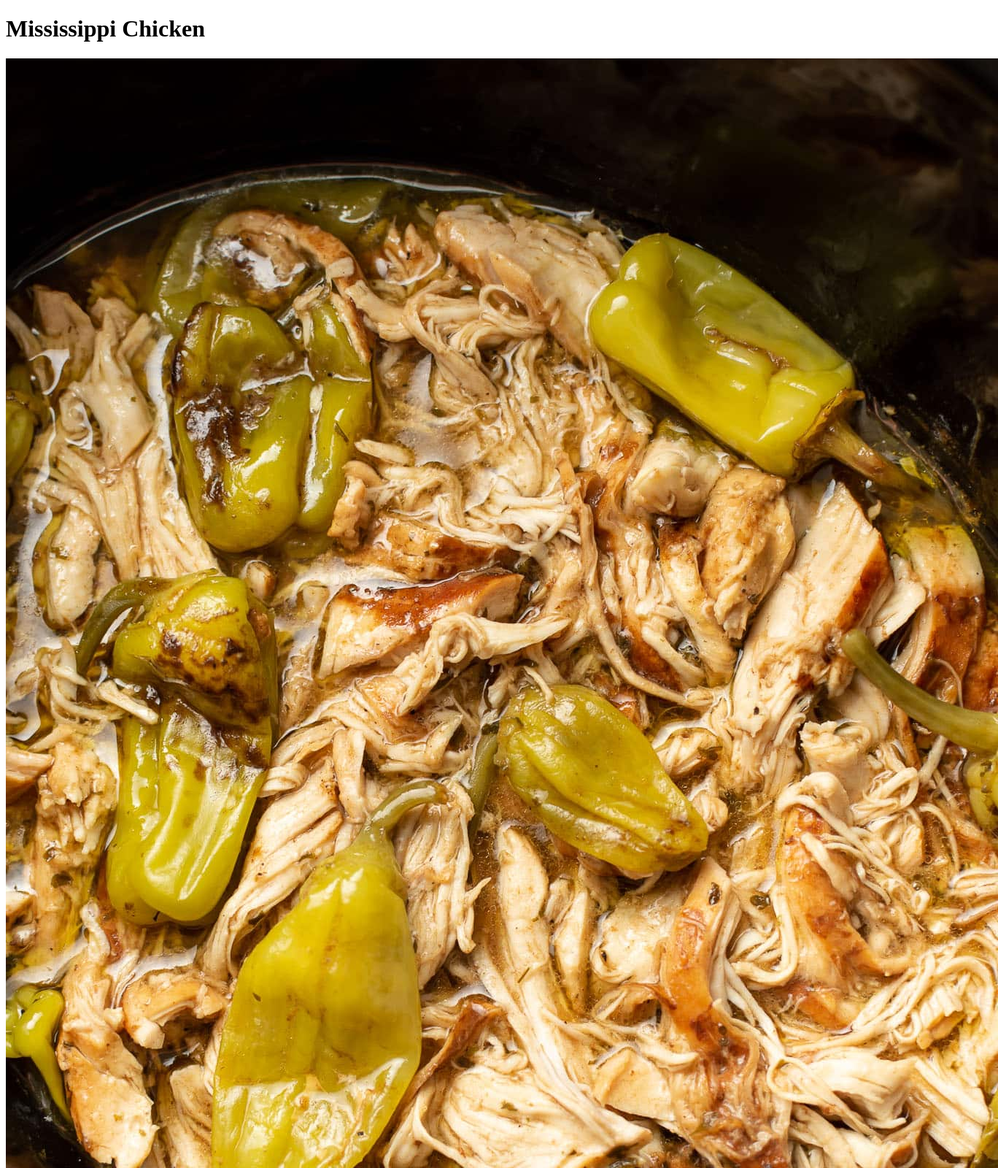
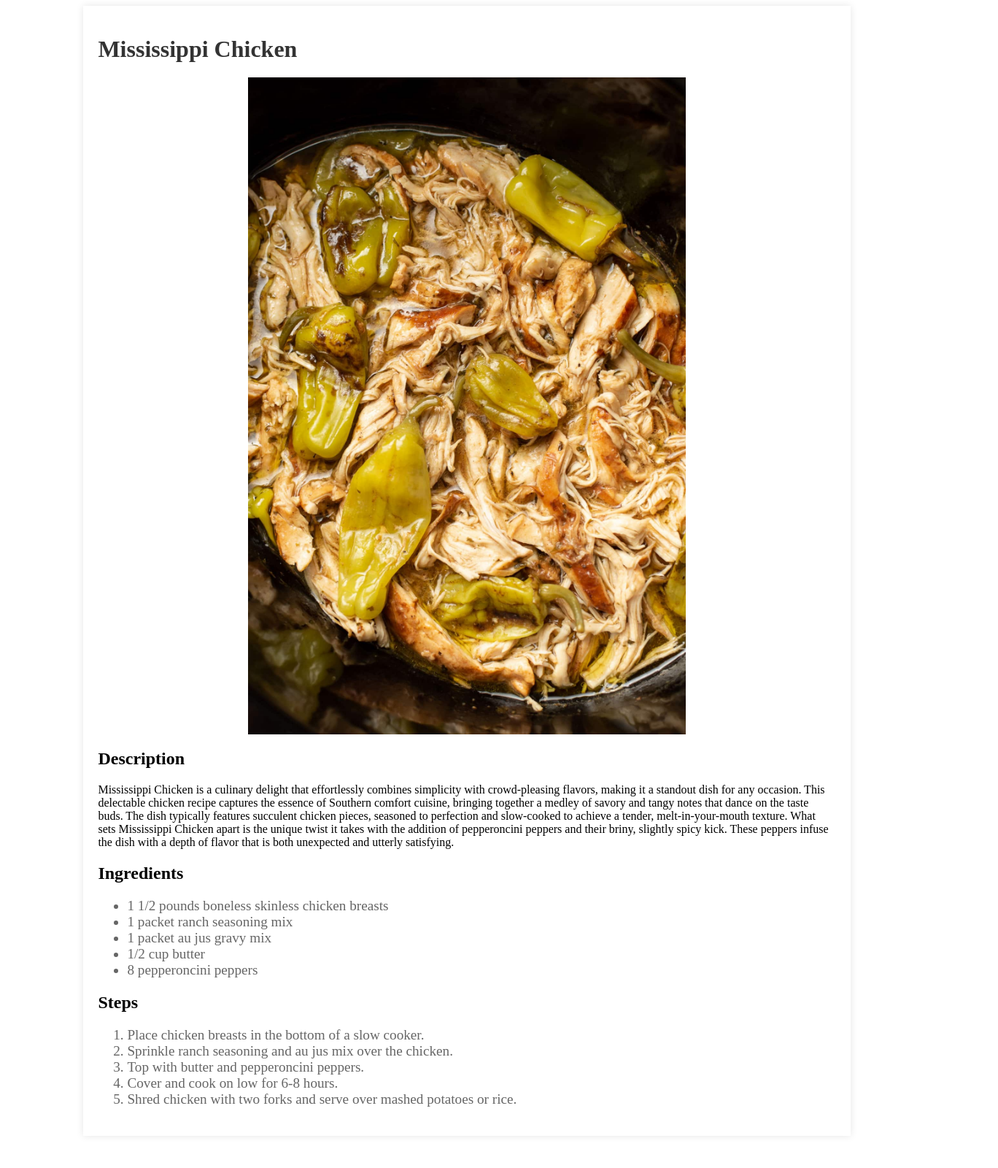
Before and after one commit to AllanJones24/odin-recipes, a plain HTML site: page recipes/mississippiChicken.html in a window 1280 px wide. Shown: the top 1600 px of the page at 73% size, 1368 px wide, since content can reach past the window. After the commit the page ends 1564 px from the top, so only its background shows below. Drawn offline with Linux system fonts and the light colour scheme.

Commit message:
Added style to each page and added a new style sheet for the index page.

```diff
--- a/recipes/mississippiChicken.html
+++ b/recipes/mississippiChicken.html
@@ -4,25 +4,28 @@
     <meta charset="UTF-8" />
     <meta name="viewport" content="width=device-width, initial-scale=1.0" />
     <title>Document</title>
+    <link rel="stylesheet" href="/styles/recipes.css" />
   </head>
   <body>
-    <h1>Mississippi Chicken</h1>
+    <div class="recipe-container">
+      <h1 class="recipe-title">Mississippi Chicken</h1>
       <img src="/photos/mississippiChicken.jpeg" alt="Mississippi Chicken" />
       <h2>Description</h2>
-    <p>
+      <p class="recipe-description">
         Mississippi Chicken is a culinary delight that effortlessly combines
-      simplicity with crowd-pleasing flavors, making it a standout dish for any
-      occasion. This delectable chicken recipe captures the essence of Southern
-      comfort cuisine, bringing together a medley of savory and tangy notes that
-      dance on the taste buds. The dish typically features succulent chicken
-      pieces, seasoned to perfection and slow-cooked to achieve a tender,
-      melt-in-your-mouth texture. What sets Mississippi Chicken apart is the
-      unique twist it takes with the addition of pepperoncini peppers and their
-      briny, slightly spicy kick. These peppers infuse the dish with a depth of
-      flavor that is both unexpected and utterly satisfying.
+        simplicity with crowd-pleasing flavors, making it a standout dish for
+        any occasion. This delectable chicken recipe captures the essence of
+        Southern comfort cuisine, bringing together a medley of savory and tangy
+        notes that dance on the taste buds. The dish typically features
+        succulent chicken pieces, seasoned to perfection and slow-cooked to
+        achieve a tender, melt-in-your-mouth texture. What sets Mississippi
+        Chicken apart is the unique twist it takes with the addition of
+        pepperoncini peppers and their briny, slightly spicy kick. These peppers
+        infuse the dish with a depth of flavor that is both unexpected and
+        utterly satisfying.
       </p>
       <h2>Ingredients</h2>
-    <ul>
+      <ul class="recipe-ingredients">
         <li>1 1/2 pounds boneless skinless chicken breasts</li>
         <li>1 packet ranch seasoning mix</li>
         <li>1 packet au jus gravy mix</li>
@@ -30,7 +33,7 @@
         <li>8 pepperoncini peppers</li>
       </ul>
       <h2>Steps</h2>
-    <ol>
+      <ol class="recipe-instructions">
         <li>Place chicken breasts in the bottom of a slow cooker.</li>
         <li>Sprinkle ranch seasoning and au jus mix over the chicken.</li>
         <li>Top with butter and pepperoncini peppers.</li>
@@ -39,5 +42,6 @@
           Shred chicken with two forks and serve over mashed potatoes or rice.
         </li>
       </ol>
+    </div>
   </body>
 </html>
--- /dev/null
+++ b/styles/index.css
@@ -0,0 +1,6 @@
+body {
+    font-family: Arial, sans-serif;
+    margin: 0;
+    padding: 0;
+    background-color: #f4f4f4;
+}
--- /dev/null
+++ b/styles/recipes.css
@@ -0,0 +1,32 @@
+.recipe-container {
+    width: 80%;
+    margin: 0 auto;
+    padding: 20px;
+    background-color: #fff;
+    box-shadow: 0px 0px 10px rgba(0, 0, 0, 0.1);
+}
+
+.recipe-container img {
+    width: 100%;
+    height: auto;
+    max-width: 600px;
+    display: block;
+    margin: 20px auto;
+}
+
+.recipe-title {
+    font-size: 2em;
+    color: #333;
+    margin-bottom: 10px;
+}
+
+.recipe-ingredients,
+.recipe-instructions {
+    font-size: 1.2em;
+    color: #666;
+}
+
+.recipe-ingredients ul,
+.recipe-instructions ol {
+    padding-left: 20px;
+}
```
Also changed, not shown: index.html (+1 -0 lines), recipes/honeyButterCornbread.html (+20 -11 lines), recipes/tresLechesCake.html (+16 -27 lines). Lines whose indentation alone changed are shown as unchanged.
